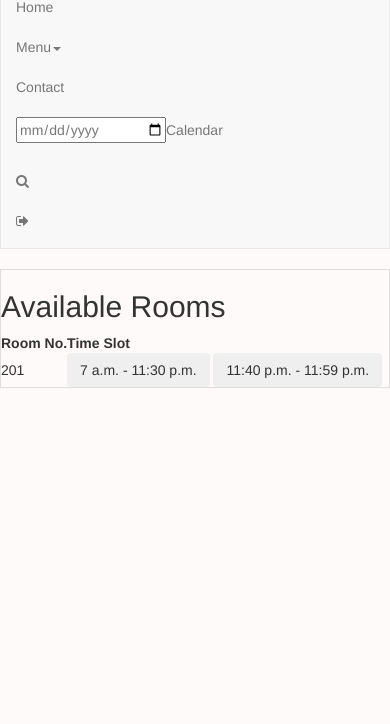
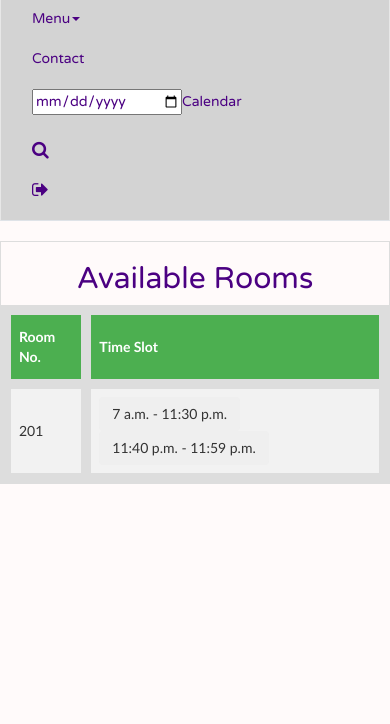
Before and after one commit to bhavya-tech/sbs, a Django app: page /home/ in a window 390 px wide, after a click that opens the changed part. Shown: the part 101-825 px from the top of the page. Run offline with Django 3.2, Linux system fonts and the light colour scheme; data comes from the database, SQL or seed files in the repository; both versions use the stored data as it was after the commit; some libraries are stand-ins or nearby versions.

Commit message:
Added css. Added homepage view in previous

```diff
--- /dev/null
+++ b/sbs/sbs_server_side/home/static/home.css
@@ -0,0 +1,139 @@
+body{
+    font-family: 'Varela Round', sans-serif;
+    background-color: snow;
+}
+
+img{
+
+    width: 50%;
+    padding: 10px;
+
+}
+h2{
+    text-align: center;
+    color:indigo;
+}
+p{
+    text-align: center;
+    font-size: medium;
+}
+table{
+    width: 50%;
+    margin-left: auto;
+    margin-right: auto;
+}
+table, th,td {
+    padding:15px;
+    text-align: left;
+}
+#customers {
+    font-family: "Trebuchet MS", Arial, Helvetica, sans-serif;
+    border-collapse: collapse;
+    width: 100%;
+  }
+
+  #customers td, #customers th {
+    border: 10px solid #ddd;
+    padding: 8px;
+  }
+
+  #customers tr:nth-child(even){background-color: #f2f2f2;}
+
+  #customers tr:hover {background-color: #ddd;}
+
+  #customers th {
+    padding-top: 12px;
+    padding-bottom: 12px;
+    text-align: left;
+    background-color: #4CAF50;
+    color: white;
+  }
+.form-control {
+    box-shadow: none;
+    border-radius: 4px;
+}
+.form-control:focus {
+    border-color: #f08373;
+    box-shadow: 0 0 8px rgba(0,0,0,0.1);
+}
+.navbar-header.col {
+    padding: 0 !important;
+}
+.navbar {
+    background:lightgray;
+    padding-left: 16px;
+    padding-right: 16px;
+    border-bottom: 1px solid #dfe3e8;
+    border-radius: 0;
+}
+.navbar .navbar-brand, .navbar .navbar-brand:hover, .navbar .navbar-brand:focus {
+    padding-left: 0;
+    font-size: 20px;
+    padding-right: 50px;
+}
+.navbar .navbar-brand b {
+    font-weight: bold;
+    color: #eb5844;
+}
+.navbar ul.nav li a {
+    color: indigo;
+}
+.navbar ul.nav li a:hover, .navbar ul.nav li a:focus {
+    color: #f08373 !important;
+}
+.navbar ul.nav li.active > a, .navbar ul.nav li.open > a {
+    color: #eb5844 !important;
+    background: transparent !important;
+}
+.search-box {
+    width: 100%;
+    position: relative;
+}
+.search-box input {
+    border-color: #dfe3e8;
+    box-shadow: none
+}
+.search-box input, .search-box .btn {
+    min-height: 38px;
+    border-radius: 2px;
+}
+.search-box .input-group-btn .btn {
+    border-color: #eb5844;
+    background: #eb5844;
+    outline: none;
+}
+.navbar .nav-item i {
+    font-size: 18px;
+    line-height: 16px;
+}
+.navbar .navbar-right .dropdown-toggle::after {
+    display: none;
+}
+.navbar .dropdown-menu {
+    border-radius: 1px;
+    border-color: #e5e5e5;
+    box-shadow: 0 2px 8px rgba(0,0,0,.05);
+}
+.navbar .dropdown-menu li a {
+    padding: 6px 20px;
+}
+.navbar .navbar-right .dropdown-menu {
+    width: 400px;
+    padding: 20px;
+    left: auto;
+    right: 0;
+    font-size: 14px;
+}
+.hide {
+    display: none !important;
+}
+@media (max-width: 768px){
+    .navbar .navbar-right .dropdown-menu {
+        width: 100%;
+        background: transparent;
+        padding: 10px 20px;
+    }
+    .navbar .input-group {
+        width: 100%;
+    }
+}
--- a/sbs/sbs_server_side/home/templates/home_page.html
+++ b/sbs/sbs_server_side/home/templates/home_page.html
@@ -18,7 +18,7 @@
 <body style="background-color: snow ;">
 <nav class="navbar navbar-default navbar-expand-lg navbar-light">
 	<div class="navbar-header d-flex col">
-		<img src="logo2.jpeg " style="width: 25%; padding: 12px;">
+		<img src="{% static 'logo2.jpeg' %}" style="width: 25%; padding: 12px;">
 		<button type="button" data-target="#navbarCollapse" data-toggle="collapse" class="navbar-toggle navbar-toggler ml-auto">
 			<span class="navbar-toggler-icon"></span>
 			<span class="icon-bar"></span>
```
Also changed, not shown: sbs/sbs_server_side/db.sqlite3, sbs/sbs_server_side/home/static/logo2.jpeg (added).
